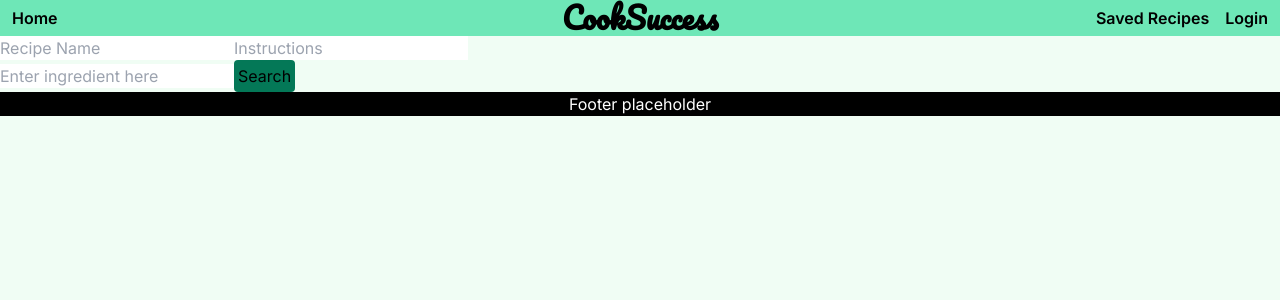
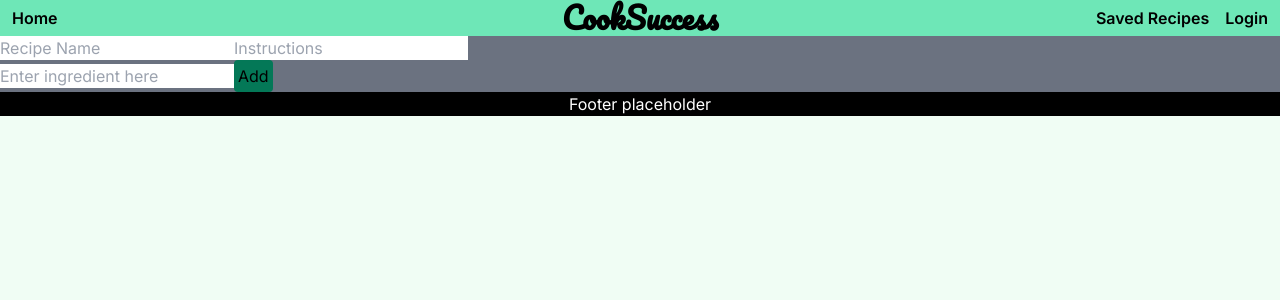
Before and after one commit to victorgboynton/cook_success, a Next.js app: page /RecipeMaker in a window 1280 px wide. Shown: the top 300 px of the page. Built offline with nearby package versions, Linux system fonts and the light colour scheme.

Commit message:
Further refinement of the add ingredient

```diff
--- a/app/RecipeMaker/page.tsx
+++ b/app/RecipeMaker/page.tsx
@@ -1,17 +1,17 @@
+"use client";
 import { useState } from "react";
 import { Run } from "../mongo";
 import { SearchIngredient } from "../SearchIngredient";
+import { ingredients } from "../RecipePicker/ingredients";
 export default function RecipeMaker() {
 	const [name, setName] = useState("");
 	const [instructions, setInstructions] = useState("");
-	const [ingredients, setIngredient] = useState([]);
+	const [ingredient, setIngredient] = useState([]);
 	const [author, setAuthor] = useState("");
 	const [picture, setPicture] = useState("");
 
-	function handleIngredientAddition(e: string) {}
-
 	return (
-		<div>
+		<div className="bg-gray-500">
 			<div>
 				<form>
 					<input
@@ -20,17 +20,62 @@
 						onChange={(e) => {
 							setName(e.target.value);
 						}}
-					></input>
+					/>
 					<input
 						type="text"
 						placeholder="Instructions"
 						onChange={(e) => {
 							setInstructions(e.target.value);
 						}}
-					></input>
-					<SearchIngredient />
+					/>
+					<AddIngredient ingredient={ingredient} setIngredient={setIngredient}>
+						Add
+					</AddIngredient>
 				</form>
 			</div>
 		</div>
 	);
 }
+function AddIngredient({ children, ingredient, setIngredient }: any) {
+	const [value, setValue] = useState("");
+
+	const onChange = (e: any) => {
+		setValue(e.target.value);
+	};
+
+	const onAdd = (e: any) => {
+		e.preventDefault();
+		setIngredient([...ingredient, e.target.value]);
+	};
+
+	return (
+		<div>
+			<div>
+				<input
+					type="text"
+					placeholder="Enter ingredient here"
+					onChange={onChange}
+				/>
+				<button
+					onClick={() => onAdd(value)}
+					className="bg-emerald-700 p-1 rounded"
+				>
+					{children}
+				</button>
+			</div>
+			<div className="flex flex-col max-w-xs bg-white">
+				{ingredients
+					.filter((item) => {
+						const searchTerm = value.toLowerCase();
+						const lowerName = item.toLowerCase();
+						return searchTerm && lowerName.startsWith(searchTerm);
+					})
+					.map((ingredients, index) => (
+						<div className="hover:cursor-pointer hover:bg-blue-200" key={index}>
+							{ingredients}
+						</div>
+					))}
+			</div>
+		</div>
+	);
+}
--- a/app/RecipePicker/page.tsx
+++ b/app/RecipePicker/page.tsx
@@ -17,7 +17,7 @@
 							<span>Are you willing to go shopping?</span>
 							<input type="checkbox" />
 						</div>
-						<SearchIngredient />
+						<SearchIngredient>Search</SearchIngredient>
 					</form>
 				</div>
 			</div>
--- a/app/SearchIngredient.tsx
+++ b/app/SearchIngredient.tsx
@@ -3,7 +3,7 @@
 import { useState } from "react";
 import { ingredients } from "./RecipePicker/ingredients";
 
-export function SearchIngredient() {
+export function SearchIngredient({ children }: any) {
 	const [value, setValue] = useState("");
 
 	const onChange = (e: any) => {
@@ -11,6 +11,7 @@
 	};
 
 	const onSearch = (e: any) => {
+		e.preventDefault();
 		console.log("search", e);
 	};
 
@@ -26,7 +27,7 @@
 					onClick={() => onSearch(value)}
 					className="bg-emerald-700 p-1 rounded"
 				>
-					Search
+					{children}
 				</button>
 			</div>
 			<div className="flex flex-col max-w-xs bg-white">
@@ -36,8 +37,10 @@
 						const lowerName = item.toLowerCase();
 						return searchTerm && lowerName.startsWith(searchTerm);
 					})
-					.map((ingredients) => (
-						<div key="ingredients">{ingredients}</div>
+					.map((ingredients, index) => (
+						<div className="hover:cursor-pointer hover:bg-blue-200" key={index}>
+							{ingredients}
+						</div>
 					))}
 			</div>
 		</div>
```
